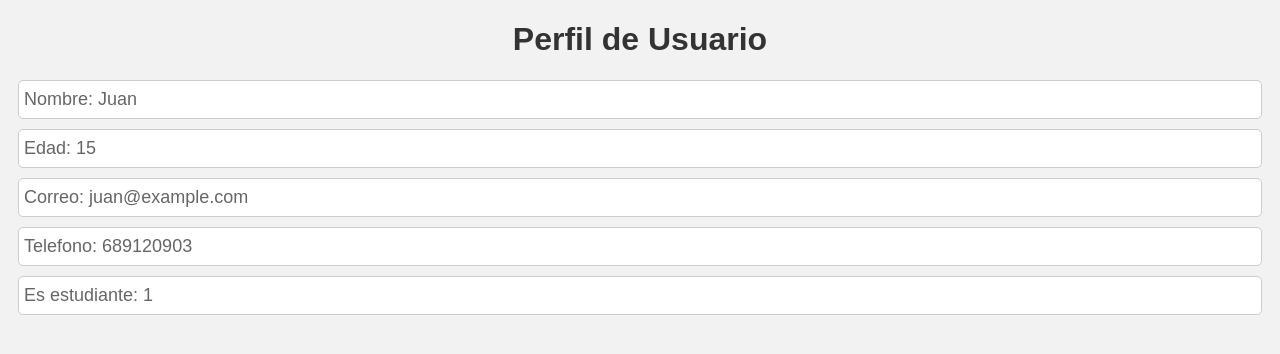
After one commit to Jorch13/manualPhpPrincipiantes, a PHP site: page /formUser.php in a window 1280 px wide. The commit adds this page. Shown: the top 354 px of the page. Run offline with PHP 8.4, Linux system fonts and the light colour scheme.

Commit message:
Se actualizan los directorios dentro de /codigos/ para hacer más sencilla la estructura.

```diff
--- /dev/null
+++ b/codigos/tiposDatos/css/styles.css
@@ -0,0 +1,20 @@
+body {
+    font-family: Arial, sans-serif;
+    background-color: #f2f2f2;
+}
+
+h1 {
+    color: #333;
+    text-align: center;
+}
+
+p {
+    color: #666;
+    font-size: 18px;
+    line-height: 1.5;
+    margin: 10px;
+    padding: 5px;
+    background-color: #fff;
+    border: 1px solid #ccc;
+    border-radius: 5px;
+}
--- /dev/null
+++ b/codigos/tiposDatos/formUser.php
@@ -0,0 +1,35 @@
+<?php
+// Variables de diferentes tipos
+$name = "Juan";
+$age = 15;
+$mail = "juan@example.com";
+$pass = "juan123";
+$telf = 689120903;
+$student = true;
+
+?>
+
+<!DOCTYPE html>
+<html lang="en">
+
+<head>
+    <meta charset="UTF-8">
+    <meta http-equiv="X-UA-Compatible" content="IE=edge">
+    <meta name="viewport" content="width=device-width, initial-scale=1.0">
+    <title>Apuestas Recreotivas Registro</title> <!-- No es un error, es un chiste entre recreo y recreativas -->
+    <link rel="stylesheet" href="../tiposDatos/css/styles.css">
+</head>
+
+<body>
+    <h1>Perfil de Usuario</h1>
+    <?php
+    print '<p>Nombre: '.$name.'</p>';
+    print '<p>Edad: '.$age.'</p>';
+    print '<p>Correo: '.$mail.'</p>';
+    print '<p>Telefono: '.$telf.'</p>';
+    print '<p>Es estudiante: '.$student.'</p>';
+
+?>
+</body>
+
+</html>
--- a/codigos/tiposDatos.php
+++ b/codigos/tiposDatos/tiposDatos.php
@@ -4,7 +4,7 @@
 // Tipo de datos escalares
 $int_var = 10; // Entero
 $float_var = 3.14; // Flotante
-$string_var = "Hola mundo"; // Cadena
+$string_var = "Hola mundo"; // Cadena o tring
 $bool_var = true; // Booleano
 
 // Tipo de datos compuestos
```
Also changed, not shown: codigos/operadores/Aritmeticos.php (added, +18 -0 lines), codigos/operadores/Comparacion.php (added, +33 -0 lines), codigos/operadores/Logicos.php (added, +24 -0 lines).
